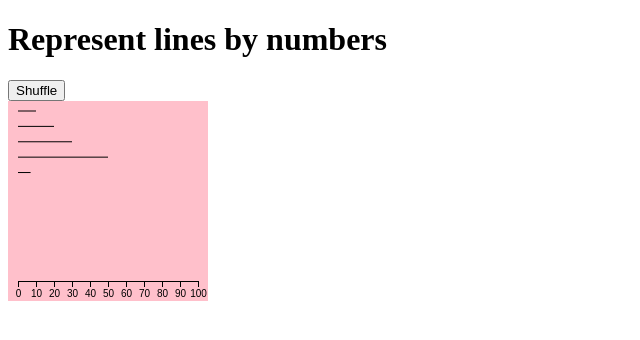
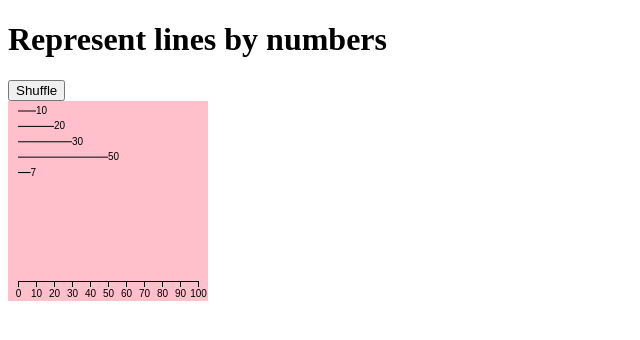
Before and after one commit to VA602AA-master/lines, a website: page index.html in a window 1280 px wide. Shown: the full height of the page, 0-640 px from the left. Drawn offline with nearby package versions, Linux system fonts and the light colour scheme.

Commit message:
First implementation of annotation using separated text and line tags

```diff
--- a/index.html
+++ b/index.html
@@ -94,6 +94,27 @@
             })
         ;
 
+        let texts = svg.selectAll('text')
+          .data(selection.datum());
+
+        texts.enter()
+          .append('text');
+
+
+        texts.exit().remove();
+
+
+
+        svg.selectAll('text')
+          .attr('x',xScale)
+          .attr('font-size',10)
+          .attr('font-family','sans-serif')
+          .attr('y',function(d,i){
+            return yScale(i)
+          })
+          .attr('dy', 3)
+          .text(function(d){return d});
+
 
 
       }
```
